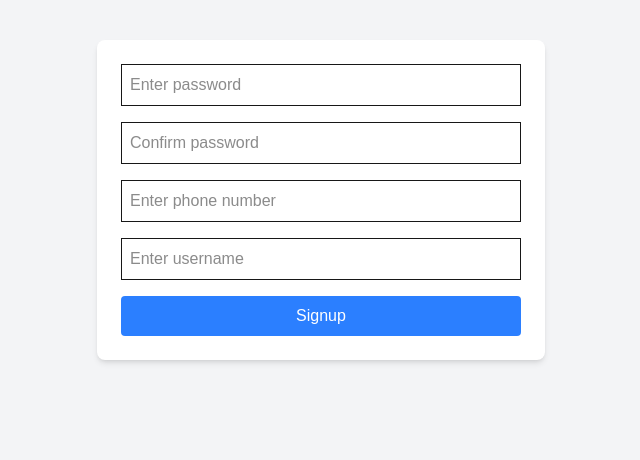
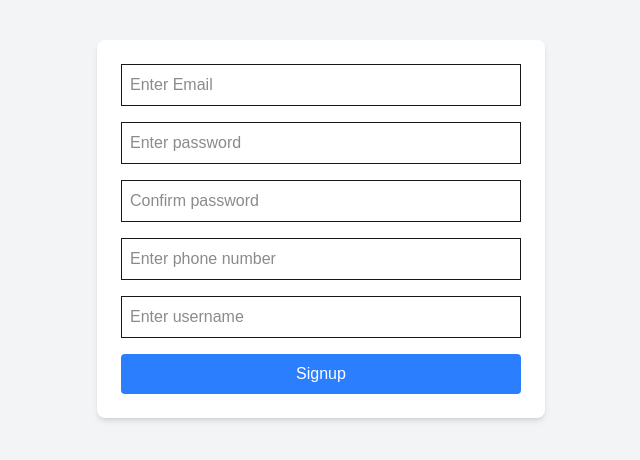
Before and after one commit to Teddylemon1020/ICC-Web, a Next.js app: page /signup in a window 1280 px wide. Shown: the top 460 px of the page, without its empty margins (319-959 px from the left). Built offline with nearby package versions, Linux system fonts and the light colour scheme.

Commit message:
fix: sigup missing field

```diff
--- a/src/app/signup/page.tsx
+++ b/src/app/signup/page.tsx
@@ -76,6 +76,14 @@ export default function Signup() {
         className="space-y-4 p-6 bg-white rounded-lg shadow-md w-full max-w-md"
       >
         <input
+          type="text"
+          placeholder="Enter Email"
+          value={email}
+          onChange={(e) => setEmail(e.target.value)}
+          className="border p-2 w-full"
+          required
+        />
+        <input
           type="password"
           placeholder="Enter password"
           value={password}
```
